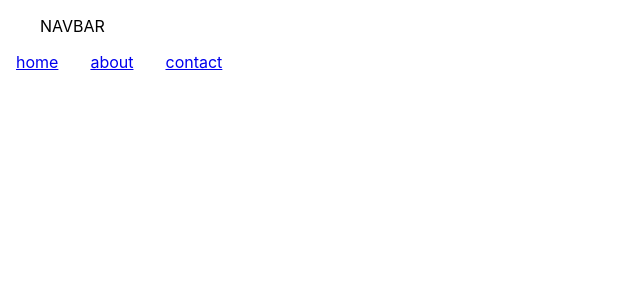
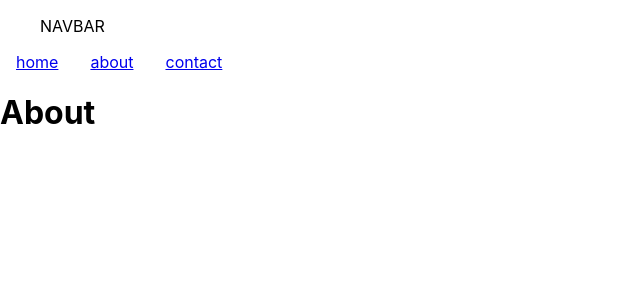
Before and after one commit to AdamIverson/build_photo, a React (Create React App) app in the folder client/: page /about in a window 1280 px wide. Shown: the top 300 px of the page, without its empty margins (0-640 px from the left). Built offline with nearby package versions, Linux system fonts and the light colour scheme.

Commit message:
about/contact in

```diff
--- /dev/null
+++ b/client/src/components/About/About.jsx
@@ -0,0 +1,7 @@
+import React from "react";
+
+export default function About() {
+  return (
+    <h1>About</h1>
+  )
+}
--- a/client/src/components/App/App.jsx
+++ b/client/src/components/App/App.jsx
@@ -2,6 +2,8 @@ import React, { useState, useEffect } from "react";
 import { BrowserRouter, Redirect, Route, Routes } from "react-router-dom";
 import Test from "../Test/Test";
 import Nav from "../Nav/Nav";
+import About from "../About/About";
+import Contact from "../Contact/Contact";
 
 import "./App.css";
 
@@ -11,7 +13,9 @@ function App() {
       <BrowserRouter>
       <Nav />
         <Routes>
-          <Route path="/" element={ <Test /> } />
+        <Route exact path="/" element={<Test />}></Route>
+        <Route exact path="/about" element={<About />}></Route>
+        <Route exact path="/contact" element={<Contact />}></Route>
         </Routes>
       </BrowserRouter>
     </div>
```
